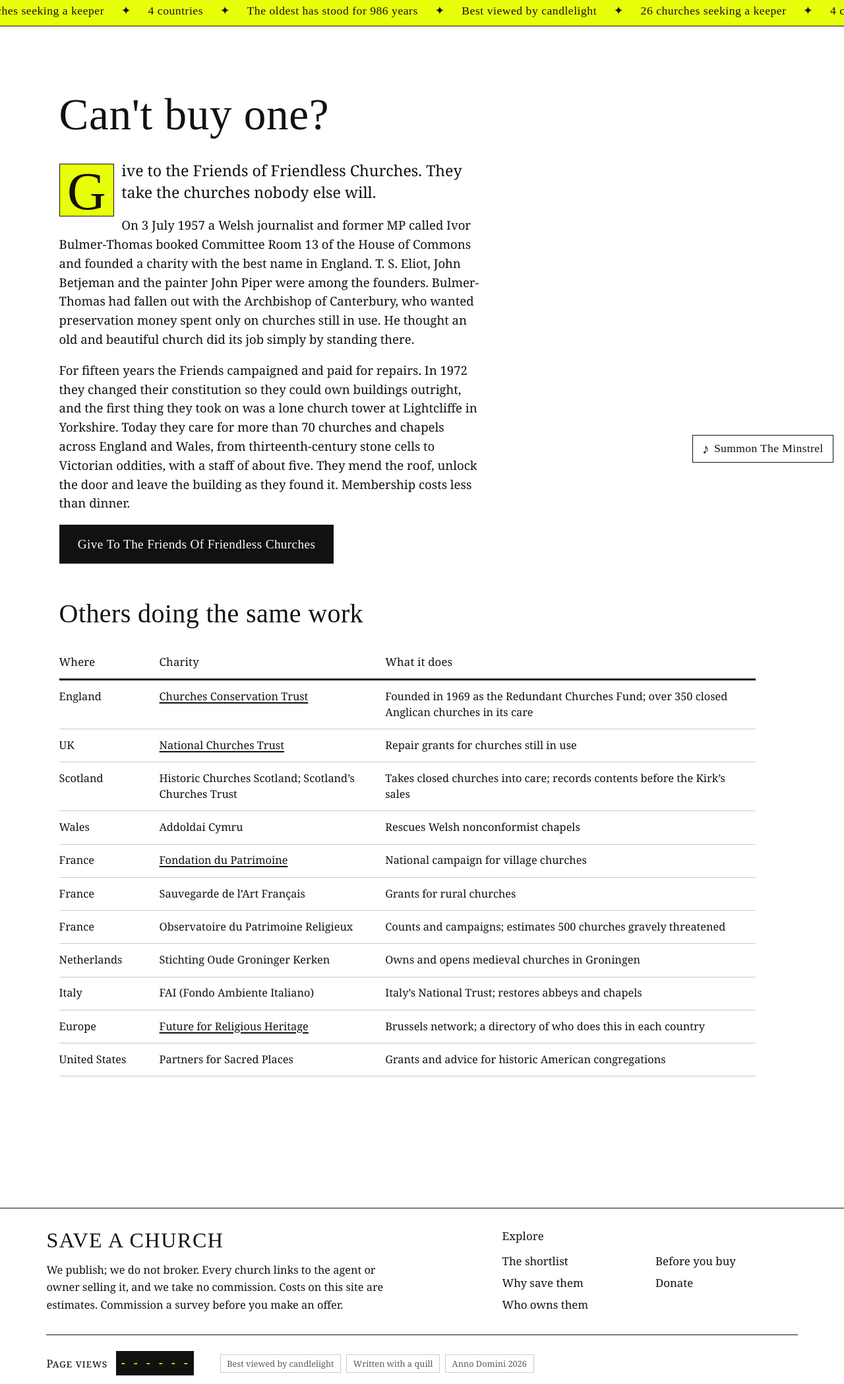
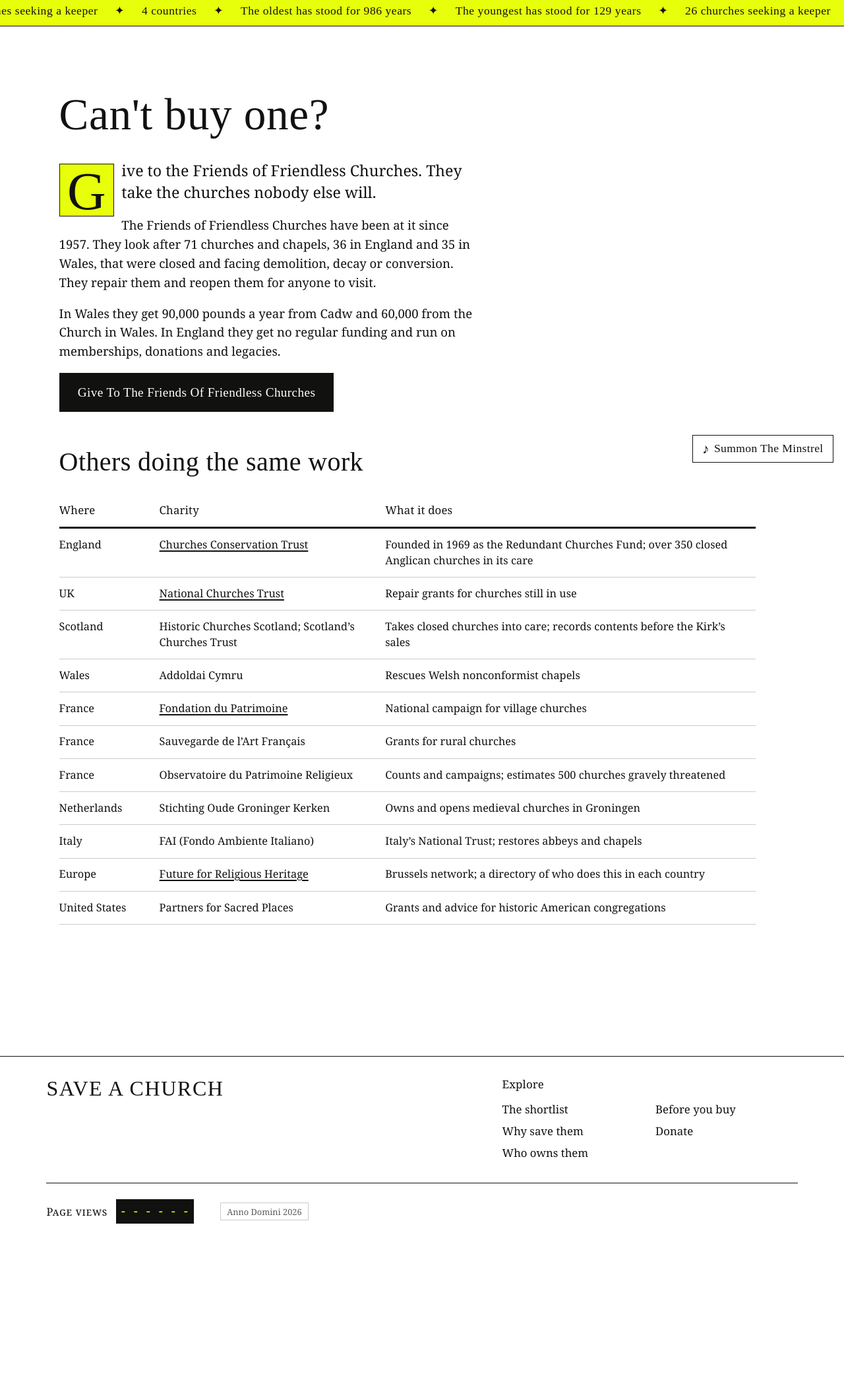
Before and after one commit to rmt1/church1, an Astro site: page /donate in a window 1280 px wide. Shown: the part 83-2180 px from the top of the page at 66% size. After the commit the page ends 2001 px from the top, so only its background shows below. Built offline with nearby package versions, Linux system fonts and the light colour scheme; Astro itself is replaced by a stand-in of ours; a web font is replaced by a local one.

Commit message:
Trial: footer and shortlist text trimmed; scroll gains the youngest church; shorter donate summary
Co-Authored-By: Claude Fable 5.2 <noreply@anthropic.com>
Claude-Session: https://claude.ai/code/session_018ukjFhsFfPaMdqjnQt9uJa

```diff
--- a/src/components/Ticker.astro
+++ b/src/components/Ticker.astro
@@ -5,11 +5,12 @@ const count = churches.length;
 const countries = new Set(churches.map((c) => c.data.country)).size;
 const years = churches.map((c) => c.data.built).filter(Boolean) as number[];
 const oldest = years.length ? new Date().getFullYear() - Math.min(...years) : 0;
+const youngest = years.length ? new Date().getFullYear() - Math.max(...years) : 0;
 const news = [
   `${count} churches seeking a keeper`,
   `${countries} countries`,
   oldest ? `The oldest has stood for ${oldest} years` : '',
-  'Best viewed by candlelight',
+  youngest ? `The youngest has stood for ${youngest} years` : '',
 ].filter(Boolean);
 ---
 <div class="ticker" aria-hidden="true">
--- a/src/layouts/Base.astro
+++ b/src/layouts/Base.astro
@@ -75,11 +75,6 @@ const nav = [
       <div class="wrap">
         <div>
           <a class="site-name" href="/">{site}</a>
-          <p>
-            We publish; we do not broker. Every church links to the agent or owner selling it, and we
-            take no commission. Costs on this site are estimates. Commission a survey before you make
-            an offer.
-          </p>
         </div>
         <div>
           <h2>Explore</h2>
@@ -93,8 +88,6 @@ const nav = [
             <span class="odometer">{'------'.split('').map((n) => <b>{n}</b>)}</span>
           </p>
           <p class="badges" aria-hidden="true">
-            <span>Best viewed by candlelight</span>
-            <span>Written with a quill</span>
             <span>Anno Domini {new Date().getFullYear()}</span>
           </p>
         </div>
--- a/src/pages/donate.md
+++ b/src/pages/donate.md
@@ -6,9 +6,9 @@ description: Give to the charities that rescue churches nobody else will take, s
 
 <p class="standfirst">Give to the Friends of Friendless Churches. They take the churches nobody else will.</p>
 
-On 3 July 1957 a Welsh journalist and former MP called Ivor Bulmer-Thomas booked Committee Room 13 of the House of Commons and founded a charity with the best name in England. T. S. Eliot, John Betjeman and the painter John Piper were among the founders. Bulmer-Thomas had fallen out with the Archbishop of Canterbury, who wanted preservation money spent only on churches still in use. He thought an old and beautiful church did its job simply by standing there.
+The Friends of Friendless Churches have been at it since 1957. They look after 71 churches and chapels, 36 in England and 35 in Wales, that were closed and facing demolition, decay or conversion. They repair them and reopen them for anyone to visit.
 
-For fifteen years the Friends campaigned and paid for repairs. In 1972 they changed their constitution so they could own buildings outright, and the first thing they took on was a lone church tower at Lightcliffe in Yorkshire. Today they care for more than 70 churches and chapels across England and Wales, from thirteenth-century stone cells to Victorian oddities, with a staff of about five. They mend the roof, unlock the door and leave the building as they found it. Membership costs less than dinner.
+In Wales they get 90,000 pounds a year from Cadw and 60,000 from the Church in Wales. In England they get no regular funding and run on memberships, donations and legacies.
 
 <p><a class="button" href="https://friendsoffriendlesschurches.org.uk">Give to the Friends of Friendless Churches</a></p>
 
--- a/src/pages/shortlist/index.astro
+++ b/src/pages/shortlist/index.astro
@@ -14,11 +14,6 @@ const real = all.filter((c) => !c.data.specimen);
       <h1>The shortlist</h1>
     </header>
     <div class="prose" style="padding-bottom: 2rem">
-      <p class="standfirst">
-        Churches a private person could buy and keep standing. Each listing has been read in full
-        and scored for difficulty from 1 (a weekend project) to 5 (a twenty-year vocation). Every
-        fact says where it came from.
-      </p>
       {real.length === 0 && (
         <p class="empty">
           The first churches are being checked now. Until they are published, the specimen below
```
